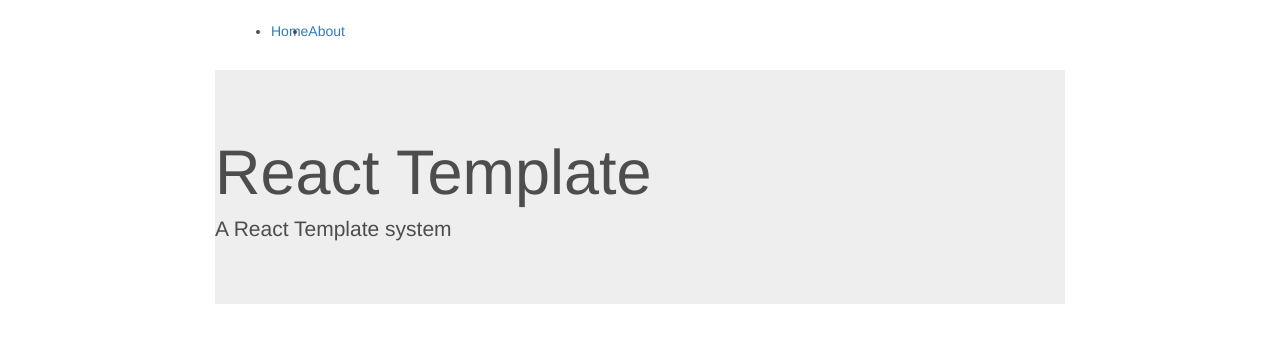
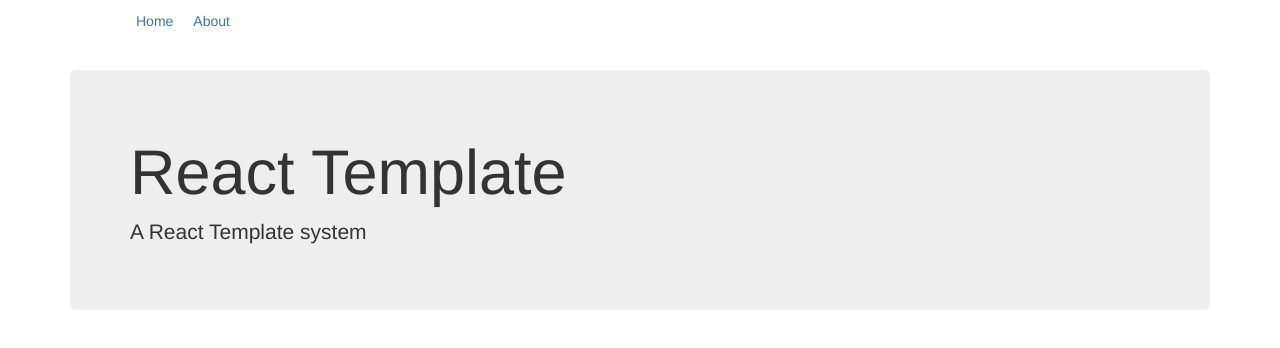
Before and after one commit to cedricf/react-template, a React app: page / in a window 1280 px wide. Built offline with nearby package versions, Linux system fonts and the light colour scheme.

Commit message:
navbar style changes

```diff
--- a/src/components/App.js
+++ b/src/components/App.js
@@ -1,12 +1,12 @@
 import React from 'react';
-import Header from './header/Header';
+import MenuBar from './menubar/MenuBar';
 import Main from './main/Main';
 
 class App extends React.Component {
   render() {
     return (
       <div>
-        <Header />
+        <MenuBar />
         <Main />
       </div>    );
   }
--- a/src/components/header/Header.js
+++ /dev/null
@@ -1,18 +0,0 @@
-import React from 'react';
-import {Link} from 'react-router-dom';
-
-class Header extends React.Component {
-  render() {
-    return (
-    <nav className="navbar navbar-toggleable-md navbar-light bg-faded">
-      <div className="collapse navbar-collapse">
-        <ul className="navbar-nav">
-         <li className="nav-item active"><Link to='/'>Home</Link></li>
-         <li className="nav-item active"><Link to='/about'>About</Link></li>
-       </ul>
-       </div>
-    </nav>);
-  }
-}
-
-export default Header;
--- /dev/null
+++ b/src/components/menubar/MenuBar.js
@@ -0,0 +1,20 @@
+import React from 'react';
+import {Link} from 'react-router-dom';
+
+class MenuBar extends React.Component {
+  render() {
+    return (
+      <header>
+        <nav className="navbar navbar-toggleable-md navbar-light bg-faded">
+          <div className="collapse navbar-collapse">
+            <ul className="navbar-nav"  id="navbarNav">
+            <li className="nav-item active"><Link className="nav-link" to='/'>Home</Link></li>
+            <li className="nav-item active"><Link to='/about'>About</Link></li>
+          </ul>
+          </div>
+        </nav>
+      </header>);
+  }
+}
+
+export default MenuBar;
--- a/src/index.html
+++ b/src/index.html
@@ -4,7 +4,7 @@
     <title>React Template</title>
   </head>
   <body>
-    <div id="app"></div>
+    <div class="app container" id="app"></div>
     <script src="bundle.js"></script>
   </body>
 </html>
--- a/src/index.js
+++ b/src/index.js
@@ -10,8 +10,8 @@ import {
 } from 'react-router-dom';
 import createHistory from 'history/createBrowserHistory';
 import App from './components/App';
+import '../node_modules/bootstrap/dist/css/bootstrap.min.css';
 import './styles/styles.css';
-import '../node_modules/bootstrap/dist/css/bootstrap.min.css';
 
 const history = createHistory();
 
--- a/src/styles/styles.css
+++ b/src/styles/styles.css
@@ -1,4 +1,6 @@
-#app {
+
+
+app {
   font: 14px 'Helvetica Neue', Helvetica, Arial, sans-serif;
   color: #4d4d4d;
   min-width: 550px;
@@ -6,10 +8,12 @@
   margin: 0 auto;
 }
 
-a.active {
+li.nav-item.active {
   color: orange;
+  list-style-type: none;
+  padding: 10px;
 }
 
-nav {
-  padding-top: 20px;
+.navbar {
+  padding-bottom: 0px;
 }
```
